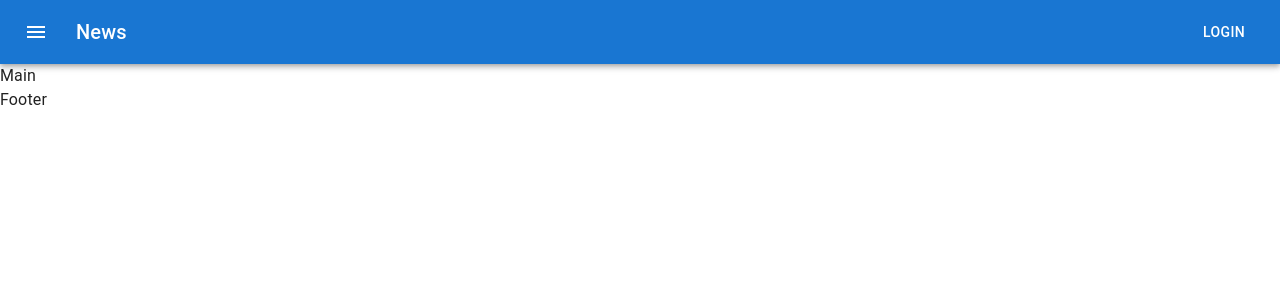
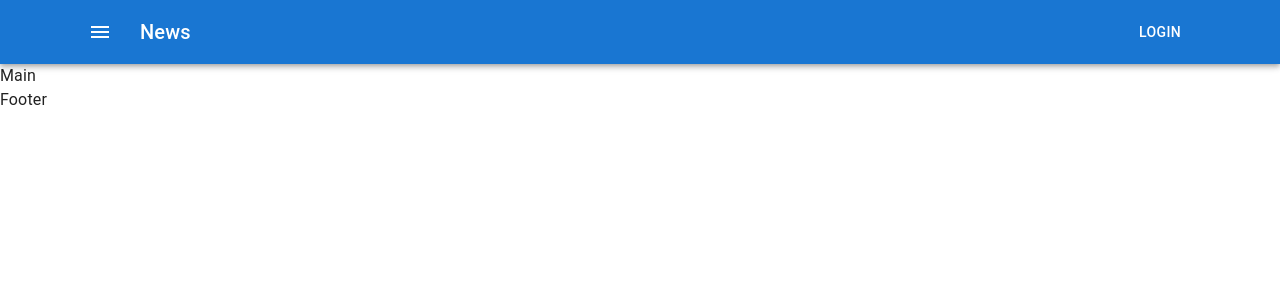
Before and after one commit to DimaPelehov/My-control-project, a React (Create React App) app: page / in a window 1280 px wide. Shown: the top 300 px of the page. Built offline with nearby package versions, Linux system fonts and the light colour scheme.

Commit message:
add Container

```diff
--- a/src/layout/Header.tsx
+++ b/src/layout/Header.tsx
@@ -1,16 +1,17 @@
 import AppBar from '@mui/material/AppBar'
-import Box from '@mui/material/Box'
 import Toolbar from '@mui/material/Toolbar'
 import Typography from '@mui/material/Typography'
 import Button from '@mui/material/Button'
 import IconButton from '@mui/material/IconButton'
 import MenuIcon from '@mui/icons-material/Menu'
+import Container from '@mui/material/Container'
 
 type Props = {}
 
 const Header = (props: Props) => {
     return (
         <AppBar position="static">
+            <Container maxWidth="lg">
                 <Toolbar>
                     <IconButton
                         size="large"
@@ -21,11 +22,16 @@ const Header = (props: Props) => {
                     >
                         <MenuIcon />
                     </IconButton>
-                <Typography variant="h6" component="div" sx={{ flexGrow: 1 }}>
+                    <Typography
+                        variant="h6"
+                        component="div"
+                        sx={{ flexGrow: 1 }}
+                    >
                         News
                     </Typography>
                     <Button color="inherit">Login</Button>
                 </Toolbar>
+            </Container>
         </AppBar>
     )
 }
```
Lines whose indentation alone changed are shown as unchanged.
